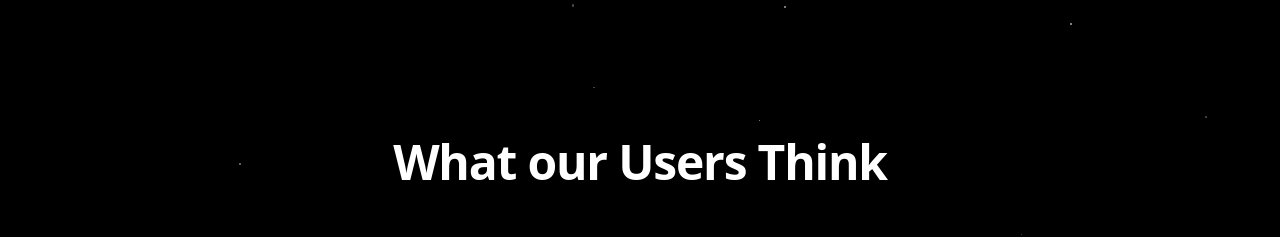
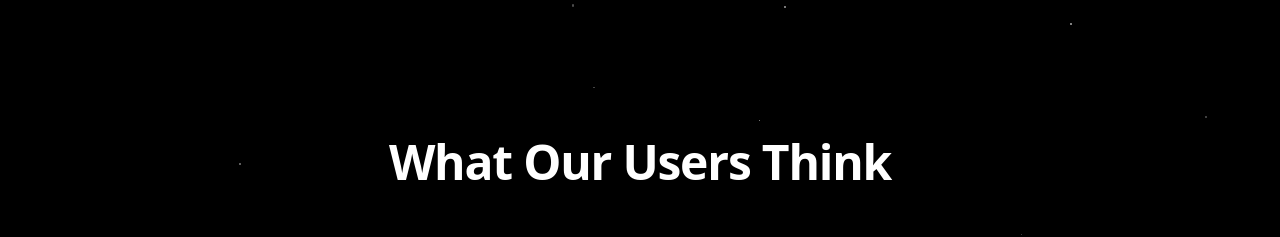
Before and after one commit to orbiterhost/marketing-site, an Astro site: page / in a window 1280 px wide. Shown: the part 2520-2757 px from the top of the page. Built offline with nearby package versions, Linux system fonts and the light colour scheme; Astro itself is replaced by a stand-in of ours; animation ran at ten frames a second; what pinata-web3 would draw is missing.

Commit message:
fix: Fixed capitalization

```diff
--- a/src/components/Testimonials.astro
+++ b/src/components/Testimonials.astro
@@ -51,7 +51,7 @@ const testimonials = [
   <h1
     class="text-white scroll-m-20 text-4xl font-extrabold tracking-tight lg:text-5xl"
   >
-    What our Users Think
+    What Our Users Think
   </h1>
   <div class="grid sm:grid-cols-2 grid-cols-1 gap-8 sm:gap-24 p-4">
     {
```
